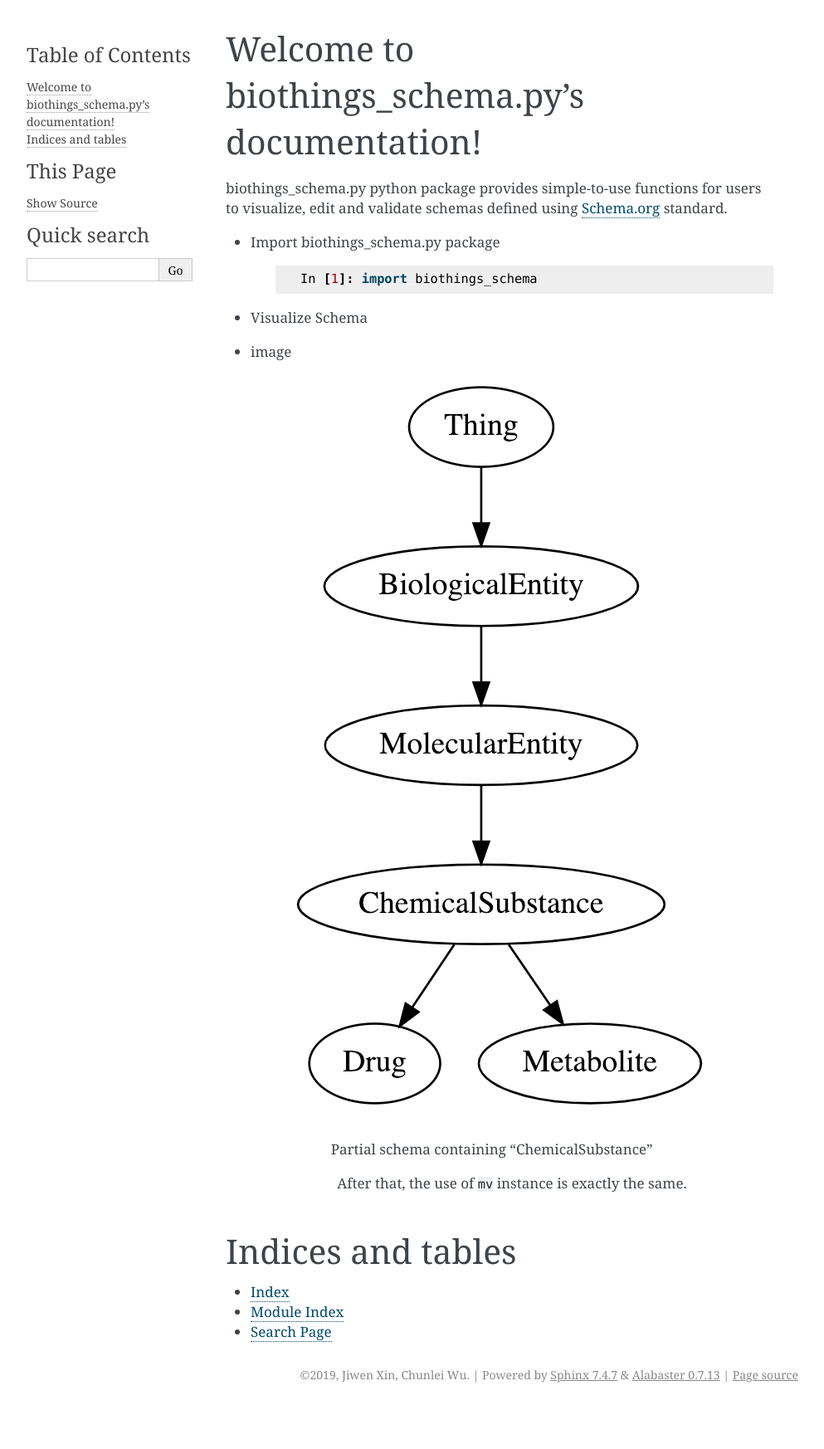
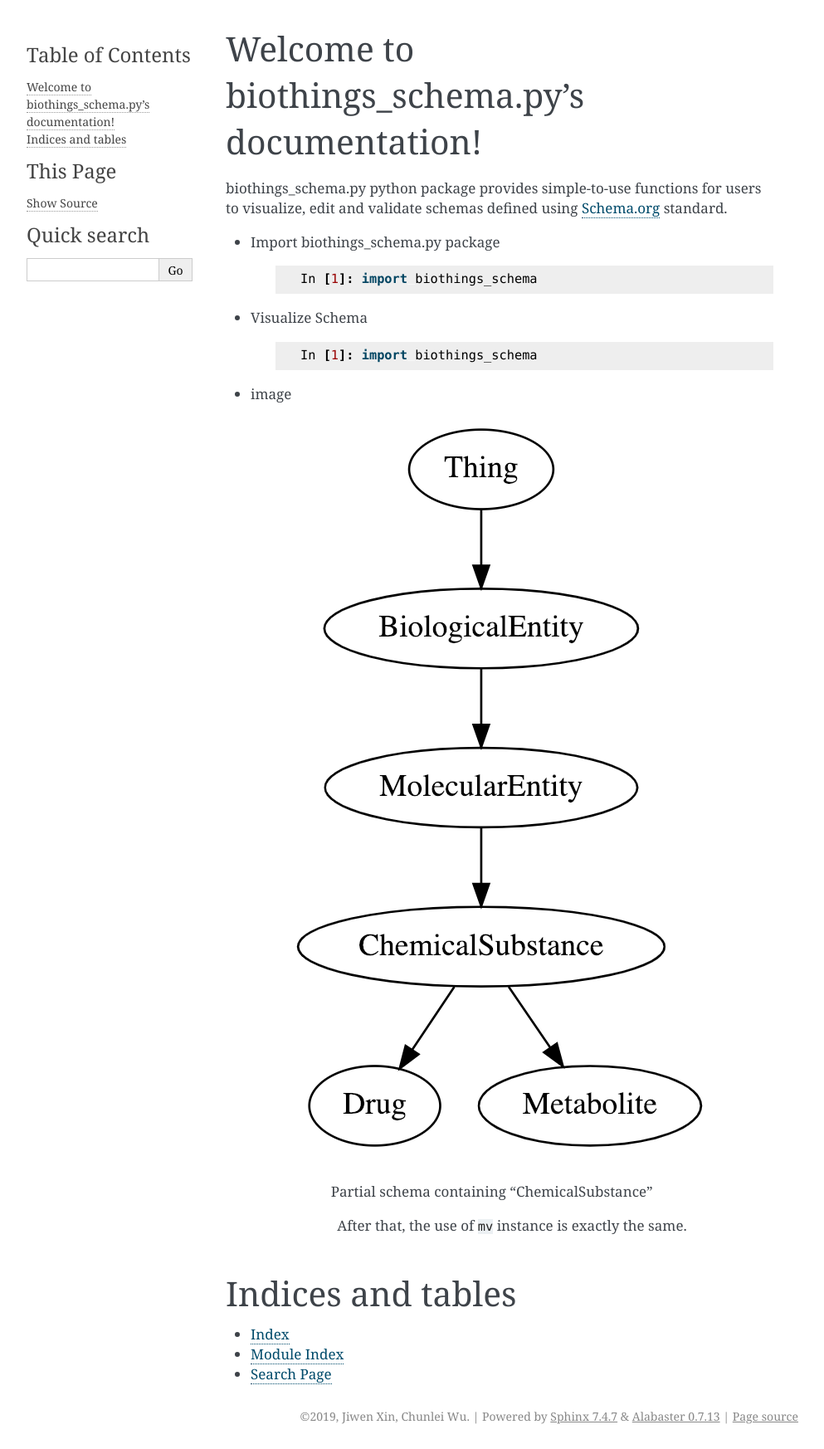
Before and after one commit to biothings/biothings_schema.py, a Sphinx documentation site: the page built from docs/index.rst, in a window 1280 px wide. Shown: the whole page at 83% size, without its empty margins (148-1141 px from the left). Built offline with Sphinx 7.4.7, drawn with Linux system fonts in a browser that asks for light colours; before the commit the page ends 1696 px from its top, so only the background shows below that; some of the changed lines change nothing that is shown.

Commit message:
change style

```diff
--- a/docs/index.rst
+++ b/docs/index.rst
@@ -17,8 +17,8 @@ biothings_schema.py python package provides simple-to-use functions for users to
 * Visualize Schema
 
     .. code-block:: python
-        In [2]: explorer = biothings_schema.SchemaExplorer()
-        In [3]: partial_schema = explorer.sub_schema_graph(source="ChemicalSubstance")
+
+        In [1]: import biothings_schema
 
 * image
 .. figure::  images/partial_schema.png
```
